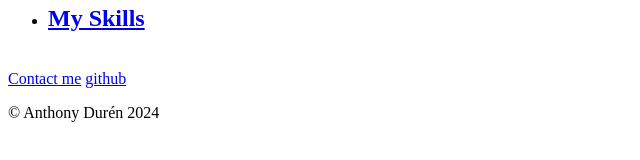
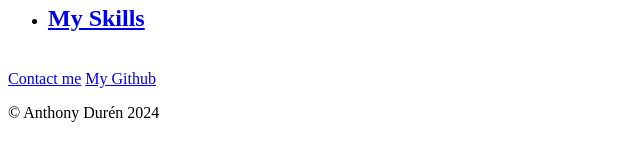
Before and after one commit to AnthonyDadivasDuren/MyResume-CapstoneProject1, a plain HTML site: page index.html in a window 1280 px wide. Shown: the part 552-712 px from the top of the page, 0-640 px from the left. Drawn offline with Linux system fonts and the light colour scheme.

Commit message:
Update index.html

```diff
--- a/index.html
+++ b/index.html
@@ -27,7 +27,7 @@
    </ul>
    <br />
 
-   <a href="./public/Contact.html" >Contact me</a> <a href="https://github.com/AnthonyDadivasDuren" > github</a>
+   <a href="./public/Contact.html" >Contact me</a> <a href="https://github.com/AnthonyDadivasDuren" >My Github</a>
    <footer>
     <p>© Anthony Durén 2024</p>
    </footer>
```
